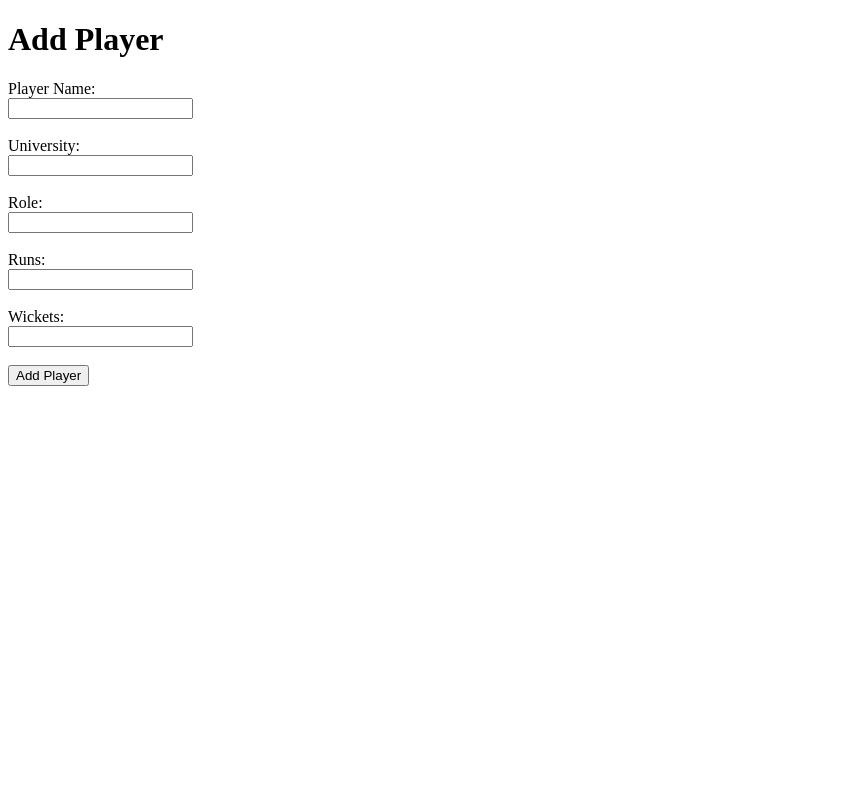
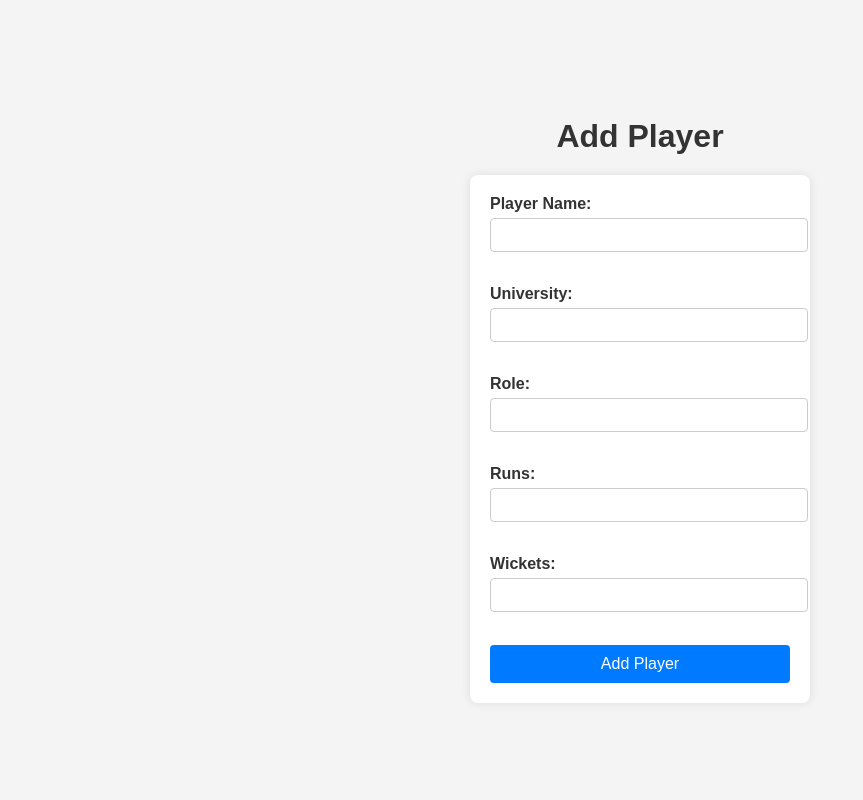
Before and after one commit to ByteShiftTeam/Admin, a PHP site: page /add_player.php in a window 1280 px wide. Shown: the whole page, without its empty margins (0-863 px from the left). Run offline with PHP 8.4, Linux system fonts and the light colour scheme.

Commit message:
Forms updated

```diff
--- a/add_player.php
+++ b/add_player.php
@@ -26,6 +26,7 @@ if ($_SERVER["REQUEST_METHOD"] == "POST") {
     <meta charset="UTF-8">
     <meta name="viewport" content="width=device-width, initial-scale=1.0">
     <title>Add Player</title>
+    <link rel = "stylesheet" href = "styles_add_player.css">
 </head>
 <body>
     <h1>Add Player</h1>
--- a/edit_player.php
+++ b/edit_player.php
@@ -37,6 +37,7 @@ if ($_SERVER["REQUEST_METHOD"] == "POST") {
     <meta charset="UTF-8">
     <meta name="viewport" content="width=device-width, initial-scale=1.0">
     <title>Edit Player</title>
+    <link rel = "stylesheet" href = "styles_add_player.css">
 </head>
 <body>
     <h1>Edit Player</h1>
--- /dev/null
+++ b/styles_add_player.css
@@ -0,0 +1,54 @@
+body {
+    font-family: Arial, sans-serif;
+    background-color: #f4f4f4;
+    display: flex;
+    flex-direction: column;
+    justify-content: center;
+    align-items: center;
+    height: 100vh;
+    margin: 0;
+}
+
+h1 {
+    text-align: center;
+    color: #333;
+    margin-bottom: 20px;
+}
+
+form {
+    background: #fff;
+    padding: 20px;
+    border-radius: 8px;
+    box-shadow: 0px 0px 10px rgba(0, 0, 0, 0.1);
+    width: 300px;
+}
+
+label {
+    font-weight: bold;
+    color: #333;
+}
+
+input {
+    width: 100%;
+    padding: 8px;
+    margin-top: 5px;
+    margin-bottom: 15px;
+    border: 1px solid #ccc;
+    border-radius: 4px;
+    font-size: 14px;
+}
+
+button {
+    width: 100%;
+    padding: 10px;
+    background-color: #007bff;
+    color: white;
+    border: none;
+    border-radius: 4px;
+    font-size: 16px;
+    cursor: pointer;
+}
+
+button:hover {
+    background-color: #0056b3;
+}
```
